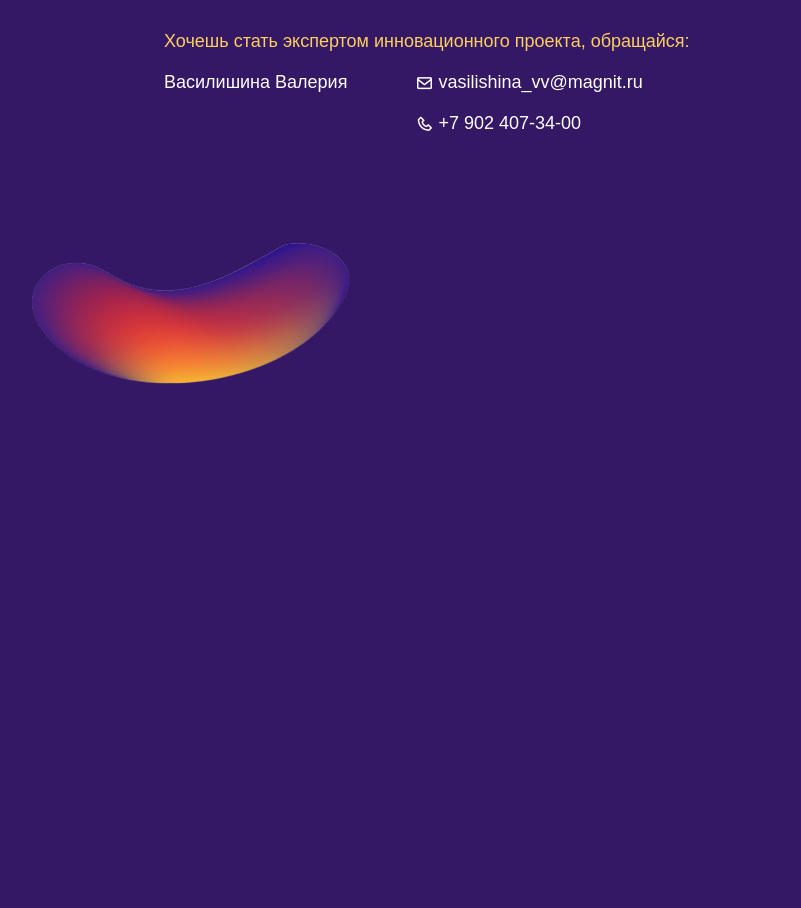
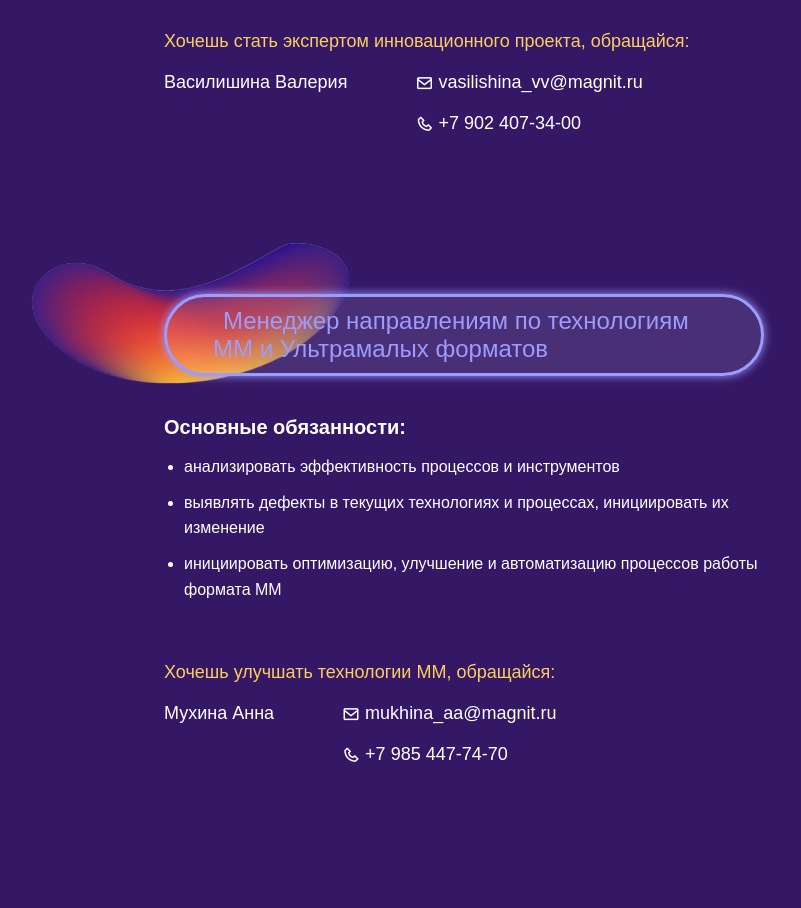
Before and after one commit to drtteam/vacancydrt, a plain HTML site: page index.html in a window 1280 px wide. Shown: the part 3169-4077 px from the top of the page, without its empty margins (176-977 px from the left). Before the commit the page ends 3597 px from the top, so only its background shows below. Drawn offline with nearby package versions, Linux system fonts and the light colour scheme; a web font is replaced by a local one.

Commit message:
добавление Менеджер направлениям по технологиям ММ и Ультрамалых форматов

```diff
--- a/index.html
+++ b/index.html
@@ -203,6 +203,41 @@
 					</div>
 				</div>
 			</section>
+			<section class="section2">
+				<div class="job-title">
+					<span>Менеджер направлениям по технологиям ММ и Ультрамалых форматов</span>
+				</div>
+
+				<div class="job-description">
+					<h2>Основные обязанности:</h2>
+					<ul>
+						<li>
+							анализировать эффективность процессов и инструментов
+						</li>
+						<li>
+							выявлять дефекты в текущих технологиях и процессах, инициировать их изменение
+						</li>
+						<li>инициировать оптимизацию, улучшение и автоматизацию процессов работы формата ММ</li>
+					</ul>
+				</div>
+
+				<div class="contact-info">
+					<p>
+						<span>Хочешь улучшать технологии ММ, обращайся:</span>
+					</p>
+					<div class="contact-methods">
+						<p>Мухина Анна</p>
+						<div class="contact-links">
+							<p><i class="bx bx-envelope"></i> mukhina_aa@magnit.ru</p>
+							<p>
+								<i class="bx bx-phone"></i
+								><a href="tel:+79854477470" class="phone-link"
+									>+7 985 447-74-70</a>
+							</p>
+						</div>
+					</div>
+				</div>
+			</section>
 		</div>
 	</body>
 </html>
```
